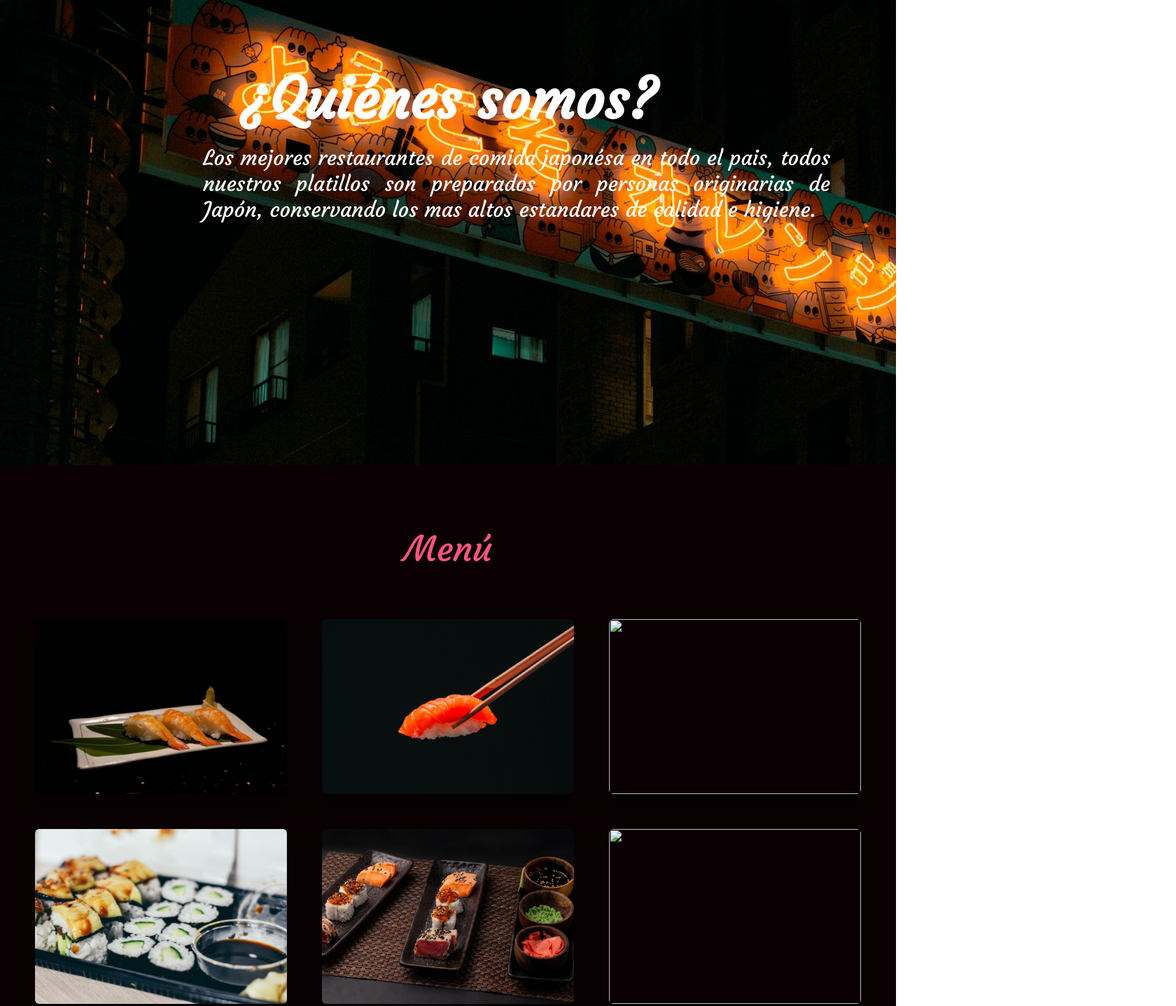
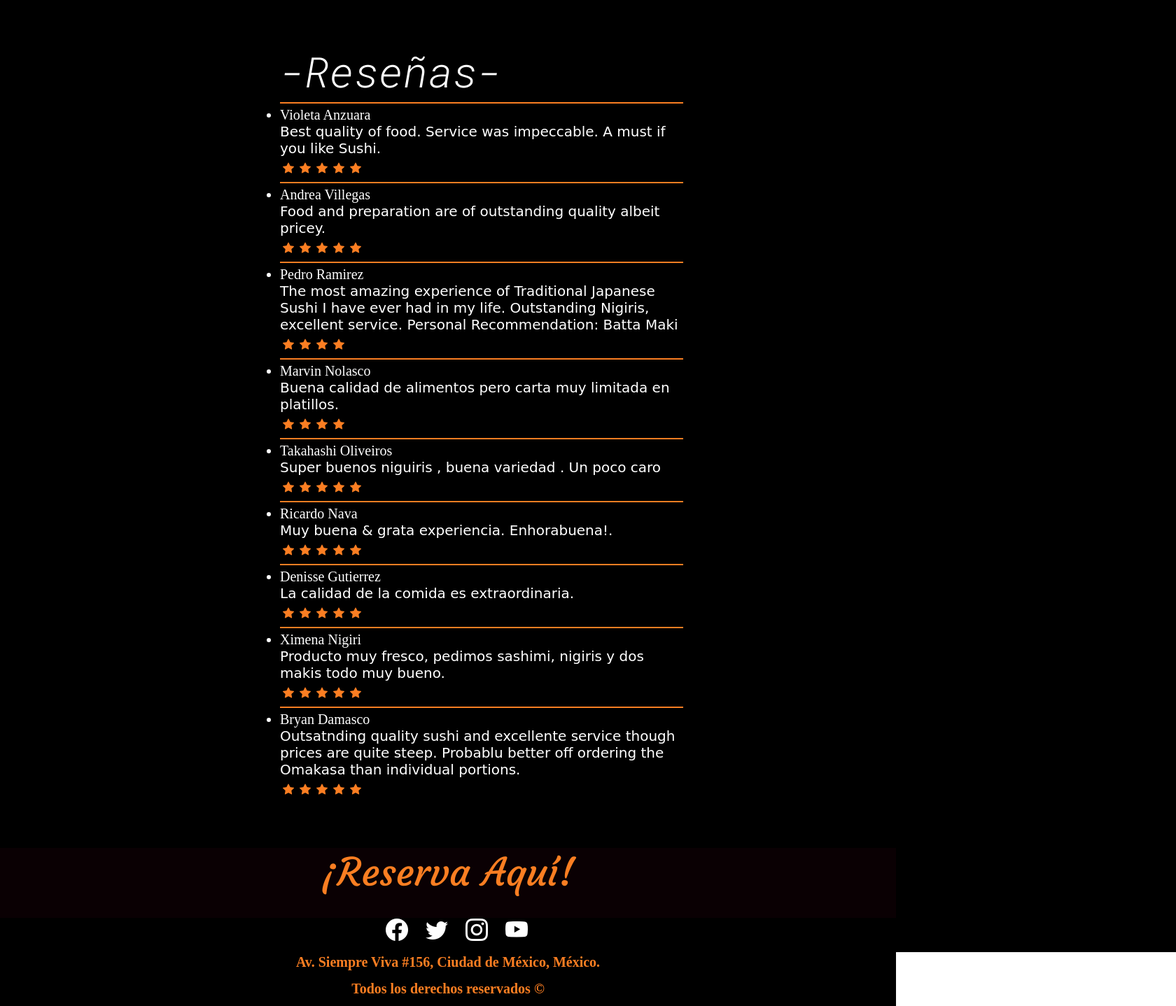
Before and after one commit to JoseEstrada27/ProyectoCoder, a website: page html/reseñas.html in a window 1280 px wide. Shown: the part 88-1526 px from the top of the page at 70% size, 1680 px wide, since content can reach past the window. Drawn offline with nearby package versions, Linux system fonts and the light colour scheme; files whose address does not match are found by name.

Commit message:
Se mejoro el css y se termino la seccion de reseña

```diff
--- a/html/reseñas.html
+++ b/html/reseñas.html
@@ -20,7 +20,7 @@
 </head>
 <body>
     <div class="general">
-        <header>
+
             <div class="header__container">
                 <h1 class="header__logo"> <a class="header__logo--titulo" href="../index.html">EAT SUSHI</a></h1>
                 <nav class="header__menu">
@@ -37,218 +37,138 @@
 
             </div>
 
-           <div class="container">
-            <section class="container__contenido">
-                <h2 class="container__contenido--subtitulo">¿Quiénes somos?</h2>
-
-                <p class="container__contenido--informacion">Los mejores restaurantes de comida japonésa en todo el pais,
-                    todos nuestros platillos son preparados por personas originarias de Japón,
-                    conservando los mas altos estandares de calidad e higiene.
-                 </p>
+            <!--CONTENEDOR RESEÑAS-->
 
 
 
-            </section>
-        </div>
-        </header>
-        <!--CONTENEDOR GALERIA-->
-        <p class="galeria__title" id="Menu">Menú</p>
-        <div class="container__galeria">
+            <div class="container__general--reseñas">
 
-                  <div class="container__menu">
+                <div class="container__review">
+                    <p class="review__titulo">-Reseñas-</p>
+                <ul class="container__review--lista">
 
-                     <figure class="container__galeria--menu">
-                         <img class="container__galeria--img" src="./img/menu1.jpg" >
-                         <div class="container__galeria--parrafo">
-                             <h3>Nigiri | $2 </h3>
+                    <li class="container__review--item">Violeta Anzuara
+                        <p>Best quality of food. Service was impeccable. A must if you like Sushi.</p>
 
-                         </div>
-                     </figure>
+                        <ul class="container__review--alter">
 
-             </div>
-             <div class="container__menu">
+                            <li class="review--subitem"><i class="bi bi-star-fill" style="font-size: 1rem; color: #FB7E22;"></i></li>
+                            <li class="review--subitem"><i class="bi bi-star-fill" style="font-size: 1rem; color: #FB7E22;"></i></li>
+                            <li class="review--subitem"><i class="bi bi-star-fill" style="font-size: 1rem; color: #FB7E22;"></i></li>
+                            <li class="review--subitem"><i class="bi bi-star-fill" style="font-size: 1rem; color: #FB7E22;"></i></li>
+                            <li class="review--subitem"><i class="bi bi-star-fill" style="font-size: 1rem; color: #FB7E22;"></i></li>
 
-                    <figure class="container__galeria--menu">
-                        <img class="container__galeria--img" src="./img/menu2.jpg" >
-                    <div class="container__galeria--parrafo">
-                        <h3>Nigiri Premium | $3</h3>
 
-                    </div>
-                </figure>
+                        </ul>
+                    </li>
+                    <li class="container__review--item">Andrea Villegas
+                        <p>Food and preparation are of outstanding quality albeit pricey.</p>
+                        <ul class="container__review--alter">
+                            <li class="review--subitem"><i class="bi bi-star-fill" style="font-size: 1rem; color: #FB7E22;"></i></li>
+                            <li class="review--subitem"><i class="bi bi-star-fill" style="font-size: 1rem; color: #FB7E22;"></i></li>
+                            <li class="review--subitem"><i class="bi bi-star-fill" style="font-size: 1rem; color: #FB7E22;"></i></li>
+                            <li class="review--subitem"><i class="bi bi-star-fill" style="font-size: 1rem; color: #FB7E22;"></i></li>
+                            <li class="review--subitem"><i class="bi bi-star-fill" style="font-size: 1rem; color: #FB7E22;"></i></li>
 
-                    </div>
-                    <div class="container__menu">
+                        </ul>
+                    </li>
+                    <li class="container__review--item">Pedro Ramirez
+                        <p>The most amazing experience of Traditional Japanese Sushi I have ever had in my life. Outstanding Nigiris, excellent service. Personal Recommendation: Batta Maki</p>
+                        <ul class="container__review--alter">
+                            <li class="review--subitem"><i class="bi bi-star-fill" style="font-size: 1rem; color: #FB7E22;"></i></li>
+                            <li class="review--subitem"><i class="bi bi-star-fill" style="font-size: 1rem; color: #FB7E22;"></i></li>
+                            <li class="review--subitem"><i class="bi bi-star-fill" style="font-size: 1rem; color: #FB7E22;"></i></li>
+                            <li class="review--subitem"><i class="bi bi-star-fill" style="font-size: 1rem; color: #FB7E22;"></i></li>
 
-                        <figure class="container__galeria--menu">
-                            <img class="container__galeria--img" src="./img/menu3.jpg" >
-                            <div class="container__galeria--parrafo">
-                                <h3>Mix Sushi | $7</h3>
 
-                            </div>
-                        </figure>
+                        </ul>
+                    </li>
+                    <li class="container__review--item">Marvin Nolasco
+                        <p>Buena calidad de alimentos pero carta muy limitada en platillos.</p>
+                        <ul class="container__review--alter">
+                            <li class="review--subitem"><i class="bi bi-star-fill" style="font-size: 1rem; color: #FB7E22;"></i></li>
+                            <li class="review--subitem"><i class="bi bi-star-fill" style="font-size: 1rem; color: #FB7E22;"></i></li>
+                            <li class="review--subitem"><i class="bi bi-star-fill" style="font-size: 1rem; color: #FB7E22;"></i></li>
+                            <li class="review--subitem"><i class="bi bi-star-fill" style="font-size: 1rem; color: #FB7E22;"></i></li>
 
-                </div>
-                <div class="container__menu">
+                        </ul>
+                    </li>
+                    <li class="container__review--item">Takahashi Oliveiros
+                        <p>Super buenos niguiris , buena variedad . Un poco caro</p>
 
-                    <figure class="container__galeria--menu">
-                        <img class="container__galeria--img" src="./img/menu4.jpg">
-                        <div class="container__galeria--parrafo">
-                            <h3>Maki/Uramaki | $6</h3>
+                        <ul class="container__review--alter">
 
-                        </div>
-                    </figure>
+                            <li class="review--subitem"><i class="bi bi-star-fill" style="font-size: 1rem; color: #FB7E22;"></i></li>
+                            <li class="review--subitem"><i class="bi bi-star-fill" style="font-size: 1rem; color: #FB7E22;"></i></li>
+                            <li class="review--subitem"><i class="bi bi-star-fill" style="font-size: 1rem; color: #FB7E22;"></i></li>
+                            <li class="review--subitem"><i class="bi bi-star-fill" style="font-size: 1rem; color: #FB7E22;"></i></li>
+                            <li class="review--subitem"><i class="bi bi-star-fill" style="font-size: 1rem; color: #FB7E22;"></i></li>
 
-            </div>
-            <div class="container__menu">
 
-                <figure class="container__galeria--menu">
-                    <img class="container__galeria--img" src="./img/menu5.jpg">
-                    <div class="container__galeria--parrafo">
-                        <h3>Uramaki/Salmon | $8</h3>
+                        </ul>
+                    </li>
+                    <li class="container__review--item">Ricardo Nava
+                        <p>Muy buena & grata experiencia. Enhorabuena!.</p>
 
-                    </div>
-                </figure>
+                        <ul class="container__review--alter">
 
-            </div>
-            <div class="container__menu">
+                            <li class="review--subitem"><i class="bi bi-star-fill" style="font-size: 1rem; color: #FB7E22;"></i></li>
+                            <li class="review--subitem"><i class="bi bi-star-fill" style="font-size: 1rem; color: #FB7E22;"></i></li>
+                            <li class="review--subitem"><i class="bi bi-star-fill" style="font-size: 1rem; color: #FB7E22;"></i></li>
+                            <li class="review--subitem"><i class="bi bi-star-fill" style="font-size: 1rem; color: #FB7E22;"></i></li>
+                            <li class="review--subitem"><i class="bi bi-star-fill" style="font-size: 1rem; color: #FB7E22;"></i></li>
 
-                <figure class="container__galeria--menu">
-                    <img class="container__galeria--img" src="./img/menu6.jpg">
-                    <div class="container__galeria--parrafo">
-                        <h3>Gohan | $5</h3>
 
-                    </div>
-                </figure>
+                        </ul>
+                    </li>
+                    <li class="container__review--item">Denisse Gutierrez
+                        <p>La calidad de la comida es extraordinaria.</p>
 
-            </div>
-            <div class="container__menu">
+                        <ul class="container__review--alter">
 
-                <figure class="container__galeria--menu">
-                    <img class="container__galeria--img" src="./img/menu7.jpg">
-                    <div class="container__galeria--parrafo">
-                        <h3>Big Uramaki | $10</h3>
+                            <li class="review--subitem"><i class="bi bi-star-fill" style="font-size: 1rem; color: #FB7E22;"></i></li>
+                            <li class="review--subitem"><i class="bi bi-star-fill" style="font-size: 1rem; color: #FB7E22;"></i></li>
+                            <li class="review--subitem"><i class="bi bi-star-fill" style="font-size: 1rem; color: #FB7E22;"></i></li>
+                            <li class="review--subitem"><i class="bi bi-star-fill" style="font-size: 1rem; color: #FB7E22;"></i></li>
+                            <li class="review--subitem"><i class="bi bi-star-fill" style="font-size: 1rem; color: #FB7E22;"></i></li>
 
-                    </div>
-                </figure>
 
-            </div>
-            <div class="container__menu">
+                        </ul>
+                    </li>
+                    <li class="container__review--item">Ximena Nigiri
+                        <p>Producto muy fresco, pedimos sashimi, nigiris y dos makis todo muy bueno.</p>
 
-                <figure class="container__galeria--menu">
-                    <img class="container__galeria--img" src="./img/menu8.jpg">
-                    <div class="container__galeria--parrafo">
-                        <h3>Uramaki Premium | $5</h3>
+                        <ul class="container__review--alter">
 
-                    </div>
-                </figure>
+                            <li class="review--subitem"><i class="bi bi-star-fill" style="font-size: 1rem; color: #FB7E22;"></i></li>
+                            <li class="review--subitem"><i class="bi bi-star-fill" style="font-size: 1rem; color: #FB7E22;"></i></li>
+                            <li class="review--subitem"><i class="bi bi-star-fill" style="font-size: 1rem; color: #FB7E22;"></i></li>
+                            <li class="review--subitem"><i class="bi bi-star-fill" style="font-size: 1rem; color: #FB7E22;"></i></li>
+                            <li class="review--subitem"><i class="bi bi-star-fill" style="font-size: 1rem; color: #FB7E22;"></i></li>
 
-            </div>
-            <div class="container__menu">
 
-                <figure class="container__galeria--menu">
-                    <img class="container__galeria--img" src="./img/menu9.jpg">
-                    <div class="container__galeria--parrafo">
-                        <h3>Uramaki/Salmon small | $3</h3>
+                        </ul>
+                    </li>
+                    <li class="container__review--item">Bryan Damasco
+                        <p>Outsatnding quality sushi and excellente service though prices are quite steep. Probablu better off ordering the Omakasa than individual portions.</p>
 
-                    </div>
-                </figure>
+                        <ul class="container__review--alter">
 
-            </div>
-            <div class="container__menu">
+                            <li class="review--subitem"><i class="bi bi-star-fill" style="font-size: 1rem; color: #FB7E22;"></i></li>
+                            <li class="review--subitem"><i class="bi bi-star-fill" style="font-size: 1rem; color: #FB7E22;"></i></li>
+                            <li class="review--subitem"><i class="bi bi-star-fill" style="font-size: 1rem; color: #FB7E22;"></i></li>
+                            <li class="review--subitem"><i class="bi bi-star-fill" style="font-size: 1rem; color: #FB7E22;"></i></li>
+                            <li class="review--subitem"><i class="bi bi-star-fill" style="font-size: 1rem; color: #FB7E22;"></i></li>
 
-                <figure class="container__galeria--menu">
-                    <img class="container__galeria--img" src="./img/menu10.jpg">
-                    <div class="container__galeria--parrafo">
-                        <h3>Maki | $5</h3>
 
-                    </div>
-                </figure>
-
-            </div>
-            <div class="container__menu">
-
-                <figure class="container__galeria--menu">
-                    <img class="container__galeria--img" src="./img/menu11.jpg">
-                    <div class="container__galeria--parrafo">
-                        <h3>Uramaki/Nigiri | $4</h3>
-
-                    </div>
-                </figure>
-
-            </div>
-            <div class="container__menu">
-
-                <figure class="container__galeria--menu">
-                    <img class="container__galeria--img" src="./img/menu12.jpg">
-                    <div class="container__galeria--parrafo">
-                        <h3>Uramaki small | $3 </h3>
-
-                    </div>
-                </figure>
-
-            </div>
-
-                    </div>
-
-        <!---->
-
-                    <!--CONOCENOS-->
-
-         <p class="informacion__conocenos" id="Conocenos">Conocenos</p>
-         <div class="container__conocenos">
-
-             <div class="container__vacio"></div>
-            <div class="container__foto">
-                <img src="./img/foto1.jpg" alt="Cocinero Japonés" title="Cocinero Japonés" class="container__img ">
-            </div>
-
-            <div class="container__frases">
-                <h4 class="container__frases--informacion">"Sabor que experimentas en cada mordida..."</h4>
-             </div>
-             <div class="container__vacio"></div>
-
-             <div class="container__frases">
-                <h4 class="container__frases--informacion">"Desde 1996, Simplemente el mejor Sushi..."</h4>
-             </div>
-
-             <div class="container__foto">
-                <img src="./img/foto2.jpg" alt="Cocinero Japonés" title="Cocinero Japonés" class="container__img--alter">
-            </div>
-            <div class="container__vacio"></div>
-         </div>
-         <!--Termina Conocenos-->
-
-         <!--Comienza container Promociones-->
-         <!--
-           /*AGREGAR IMAGENES*/
-             <div class="container__promociones">
-                <div class="container__carrusel">
-                    <span class="container__bloque" style="--i:1;"><img class="container__bloque--item" src="./img/carrusel1.jpg" alt=""></span>
-                    <span class="container__bloque" style="--i:2;"><h5 class="container__logo">EAT SUSHI</h5></span>
-                    <span class="container__bloque" style="--i:3;"><img class="container__bloque--item" src="./img/carrusel2.jpg" alt=""></span>
-                    <span class="container__bloque" style="--i:4;"><p class="container__bloque--parrafo">Miercoles </br> 2x1 </p></span>
-                    <span class="container__bloque" style="--i:5;"><img class="container__bloque--item" src="./img/carrusel3.jpg" alt=""></span>
-                    <span class="container__bloque" style="--i:6;"><img class="container__bloque--item" src="./img/carrusel4.jpg" alt=""></span>
-                    <span class="container__bloque" style="--i:7;"><img class="container__bloque--item" src="./img/carrusel5.jpg" alt=""></span>
-                    <span class="container__bloque" style="--i:8;"><img class="container__bloque--item" src="./img/menu4.jpg" alt=""></span>
-                </div>
-            </div>
-        -->
-        <p class="container__title--promociones" id="Promociones">PROMOCIONES</p>
-        <div class="container__promociones">
-            <div class="container__carrusel">
-                <span class="container__bloque" style="--i:1;"><h5 class="container__logo">EAT SUSHI</h5></span>
-                <span class="container__bloque" style="--i:8;"><p class="container__bloque--parrafo">-Lunes-</br> 2x1 </p></span>
-                <span class="container__bloque" style="--i:7;"><p class="container__bloque--parrafo">-Martes-</br> Botella Sake Gratis </p></span>
-                <span class="container__bloque" style="--i:6;"><p class="container__bloque--parrafo">-Miercoles-</br>Postre Gratis </p></span>
-                <span class="container__bloque" style="--i:5;"><p class="container__bloque--parrafo">-Jueves-</br> Música en vivo</p></span>
-                <span class="container__bloque" style="--i:4;"><p class="container__bloque--parrafo">-Viernes-</br> Descuento del 30%</p></span>
-                <span class="container__bloque" style="--i:3;"><p class="container__bloque--parrafo">-Sabado-</br> Karaoke </p></span>
-                <span class="container__bloque" style="--i:2;"><p class="container__bloque--parrafo">-Domingo-</br> Descuento del 50%</p></span>
+                        </ul>
+                    </li>
+                </ul>
             </div>
             </div>
 
-        <!--Termina carrusel de promociones-->
+
+
         <!--Reserva-->
 
             <p class="container__caja--texto" id="Reserva"><a href="reservacion.html">¡Reserva Aquí!</a> </p>
--- a/scss/style.scss
+++ b/scss/style.scss
@@ -645,5 +645,63 @@ header{
     }
 
 }
+.container__general--reseñas{
+    width: 100%;
+    height: 1300px;
+    background-color: #000;
+
+    .container__review{
+      width: 100%;
+      height: 1299px;
+      background-color: #000;
+      padding-top: 150px;
+      padding-left: 400px;
+
+
+
+     .review__titulo{
+         font-size: 60px;
+         color: white;
+         font-family: $fuenteMenu;
+         padding-bottom: 5px;
+     }
+
+
+
+        &--lista{
+
+            display: flex;
+            flex-direction: column;
+
+            .container__review--item{
+                border-top: 2px solid #FB7E22;
+                width: 45%;
+                color: white;
+                font-size: 20px;
+                padding-top: 5px;
+                padding-bottom: 5px;
+               p{
+                   font-family: cursive;
+                   color: white;
+               }
+
+                .container__review--alter{
+
+                    display: flex;
+                    flex-direction: row;
+                    .review--subitem{
+                        list-style-type: none;
+                        padding: 4px;
+                    }
+                }
+            }
+
+
+        }
+
+    }
+
+
+}
 
 /*RESPONSIVE DESING*/
```
Also changed, not shown: css/style.css. Lines whose indentation alone changed are shown as unchanged.
